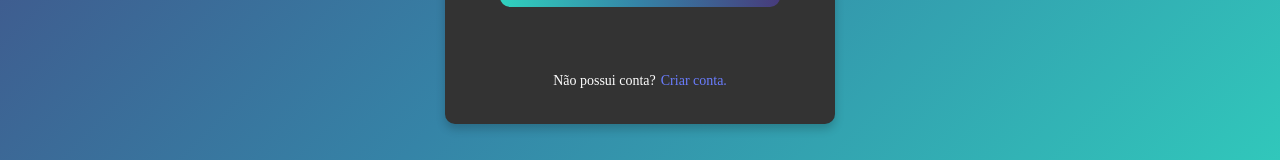
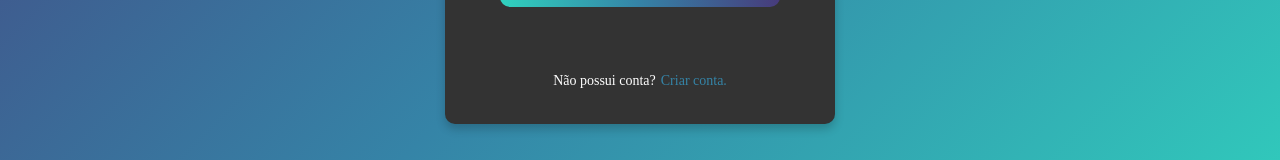
Before and after one commit to Carlosajunior/OL6-Frontend, a React (Vite) app: page / in a window 1280 px wide. Shown: the part 500-660 px from the top of the page. Built offline with nearby package versions, Linux system fonts and the light colour scheme.

Commit message:
feat: modificado cor do link de cadastro

```diff
--- a/src/styles.css
+++ b/src/styles.css
@@ -212,7 +212,7 @@
 }
 .link-text-for-signup {
   font-size: 14px;
-  color: #6a7dfe;
+  color: #3584a7;
   line-height: 1.5;
   text-decoration: none;
 }
```
